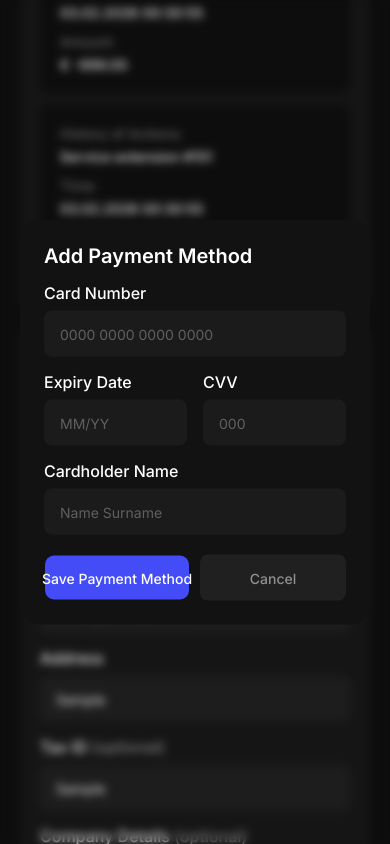
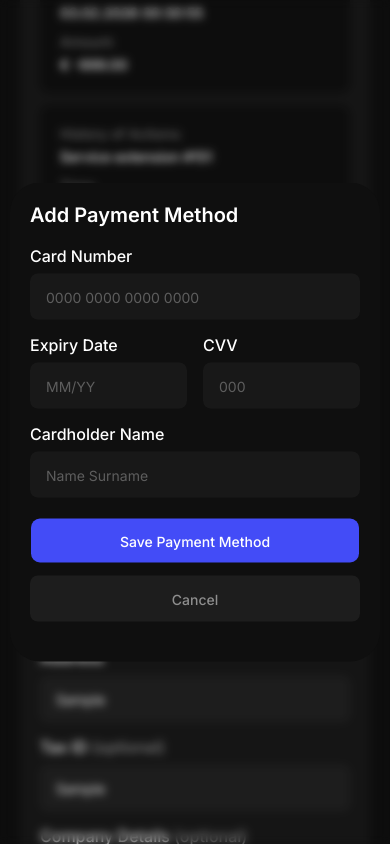
Before and after one commit to AnastasiiaDedela/kerny, a Next.js app: page /workspace/balance in a window 390 px wide. Both pictures are taken after typing "Sample", "name@example.com", "Sample", "Sample", "Sample" into the empty fields and a click on the button "Add Method". Shown: the part 2187-3031 px from the top of the page. Built offline with nearby package versions, Linux system fonts and the light colour scheme.

Commit message:
feat: add mobile resolution for modals of payments page

```diff
--- a/src/components/workspace/ActivatePromocodeModal.tsx
+++ b/src/components/workspace/ActivatePromocodeModal.tsx
@@ -25,7 +25,7 @@ function ActivatePromocodeModal({
           e.preventDefault();
           close();
         }}
-        className="mt-4"
+        className="mt-5 lg:mt-4"
       >
         <ModalField
           id="promocode"
--- a/src/components/workspace/AddPaymentMethodModal.tsx
+++ b/src/components/workspace/AddPaymentMethodModal.tsx
@@ -27,7 +27,7 @@ export function AddPaymentMethodModal({
           e.preventDefault();
           close();
         }}
-        className="mt-4"
+        className="mt-5 lg:mt-4"
       >
         <div className="flex flex-col gap-4">
           <ModalField
--- a/src/components/workspace/modal-parts.tsx
+++ b/src/components/workspace/modal-parts.tsx
@@ -5,7 +5,8 @@ import type { ReactNode } from 'react';
 import { Button } from '@/components/ui/button';
 import { Dialog, DialogContent } from '@/components/ui/dialog';
 
-/** 448px card, 24px inset all round — shared by every workspace dialog. */
+/** 373px card with a 30px radius on mobile (10px gutters on the 393px design frame), inset 20px
+    with a deeper 40px under the buttons; 448px with a 24px inset and a 20px radius from lg up. */
 export function ModalShell({
   open,
   onOpenChange,
@@ -21,7 +22,7 @@ export function ModalShell({
     <Dialog open={open} onOpenChange={onOpenChange}>
       <DialogContent
         showCloseButton={false}
-        className="flex max-w-[min(448px,calc(100%-40px))] flex-col gap-0 rounded-[20px] border-0 bg-[#121212] p-6 ring-0 sm:max-w-[min(448px,calc(100%-40px))]"
+        className="bg-background flex max-w-[min(373px,calc(100%-20px))] flex-col gap-0 rounded-[30px] border-0 px-5 pt-5 pb-10 ring-0 sm:max-w-[min(373px,calc(100%-20px))] lg:max-w-[448px] lg:rounded-[20px] lg:bg-[#121212] lg:p-6"
       >
         <h2 className="text-xl leading-6 font-semibold text-white">{title}</h2>
         {children}
@@ -67,8 +68,9 @@ export function ModalField({
   );
 }
 
-/** 195 / 195 with a 10px gutter — the two halves of the 400px content column. Grid rather than
-    flex, because the button's own padding otherwise skews an equal `flex-1` split. */
+/** Stacked full-width with a 12px gutter on mobile; from lg up 195 / 195 side by side with a 10px
+    gutter — the two halves of the 400px content column. Grid rather than flex, because the
+    button's own padding otherwise skews an equal `flex-1` split. */
 export function ModalActions({
   submitLabel,
   onCancel,
@@ -77,7 +79,7 @@ export function ModalActions({
   onCancel: () => void;
 }) {
   return (
-    <div className="mt-5 grid grid-cols-2 gap-2.5">
+    <div className="mt-5 grid grid-cols-1 gap-3 lg:grid-cols-2 lg:gap-2.5">
       <Button type="submit" className="h-[46px] min-w-0 text-sm leading-[17px] font-medium">
         {submitLabel}
       </Button>
```
